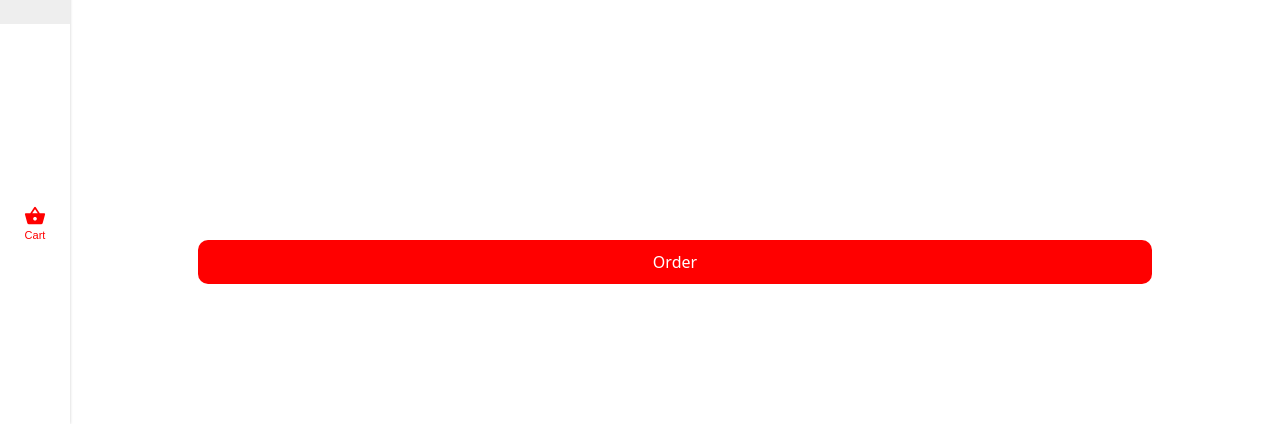
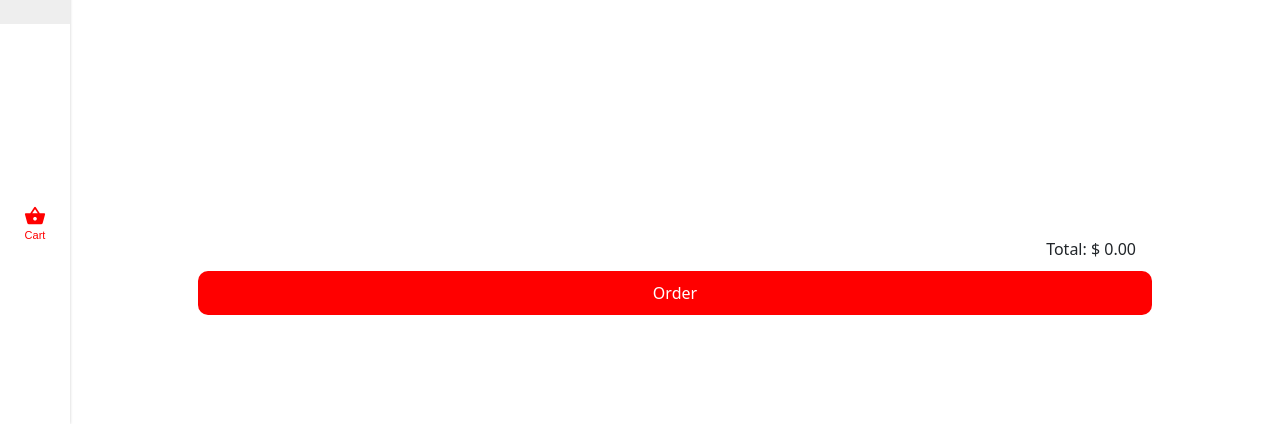
Before and after one commit to valentejorge/appeteats, a Flask app: page /1 in a window 1280 px wide, after a click that opens the changed part. Shown: the part 376-800 px from the top of the page. Run offline with Flask 3, Linux system fonts and the light colour scheme; data that the repository does not hold is empty.

Commit message:
update: total info in cart

```diff
--- a/appetieats/static/css/menu/menu.css
+++ b/appetieats/static/css/menu/menu.css
@@ -214,6 +214,9 @@
     max-width: 60px;
     flex: 1;
 }
+.total {
+    margin-right: 1rem;
+}
 
 @media screen and (max-width: 992px) {
     .product-width {
--- a/appetieats/static/js/menu/shopping.js
+++ b/appetieats/static/js/menu/shopping.js
@@ -168,6 +168,14 @@ function updateCartDisplay() {
         `
         cartDiv.insertAdjacentHTML('beforeend', html)
     })
+    let total = 0;
+    cartItemsCurrentRestaurant.forEach(item => {
+        total += item.subtotal;
+        console.log(typeof(item.subtotal))
+    })
+    const totalDiv = document.querySelector('#total');
+    const totalHtml = `<h6>Total: $ ${(total).toFixed(2)}</h6>`
+    totalDiv.innerHTML = totalHtml
 }
 
 function updateCartStorage() {
--- a/appetieats/templates/menu/menu-shell.html
+++ b/appetieats/templates/menu/menu-shell.html
@@ -29,7 +29,8 @@
         </div>
         <ul class="list-group" id="cart-list">
         </ul>
-        <button class="mt-3 std-button" onclick="">Order</button>
+        <div id="total" class="total mt-3 text-end"></div>
+        <button class="mt-1 std-button" onclick="">Order</button>
     </div>
 </div>
 
```
Also changed, not shown: 1 other file.
